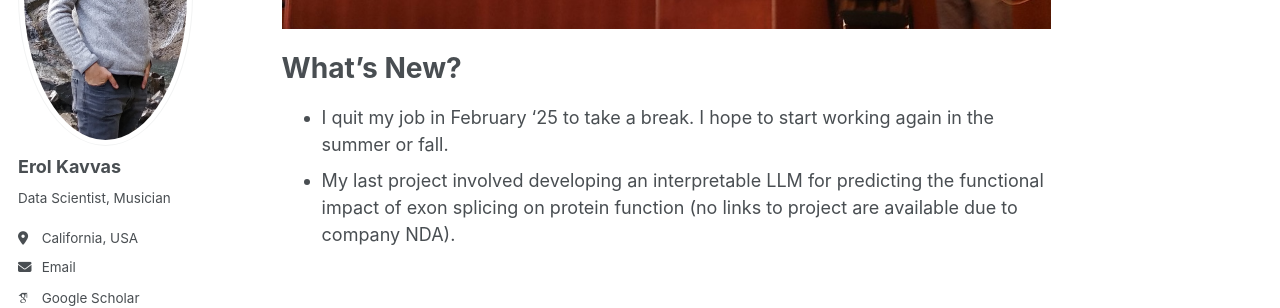
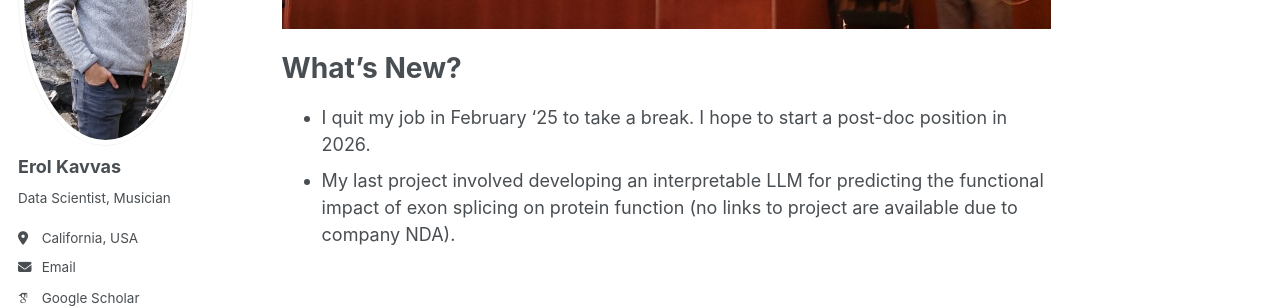
Before and after one commit to erolkavvas/erolkavvas.github.io, a Jekyll site: the page built from _pages/about.md, in a window 1280 px wide and 900 px high, scrolled down 684 px. Shown: the part 253-561 px from the top of the window. Built offline with Jekyll 4.4.1, drawn with Linux system fonts in a browser that asks for light colours; some web fonts are replaced.

Commit message:
update whats new

```diff
--- a/_pages/about.md
+++ b/_pages/about.md
@@ -17,7 +17,7 @@ redirect_from:
 
 What's New?
 ======
-* I quit my job in February '25 to take a break. I hope to start working again in the summer or fall.
+* I quit my job in February '25 to take a break. I hope to start a post-doc position in 2026.
 * My last project involved developing an interpretable LLM for predicting the functional impact of exon splicing on protein function (no links to project are available due to company NDA).
 
 <!-- ![Erol Drumming]({{ "/images/erol_drumming_1.JPG" | prepend: site.baseurl }}) -->
```
